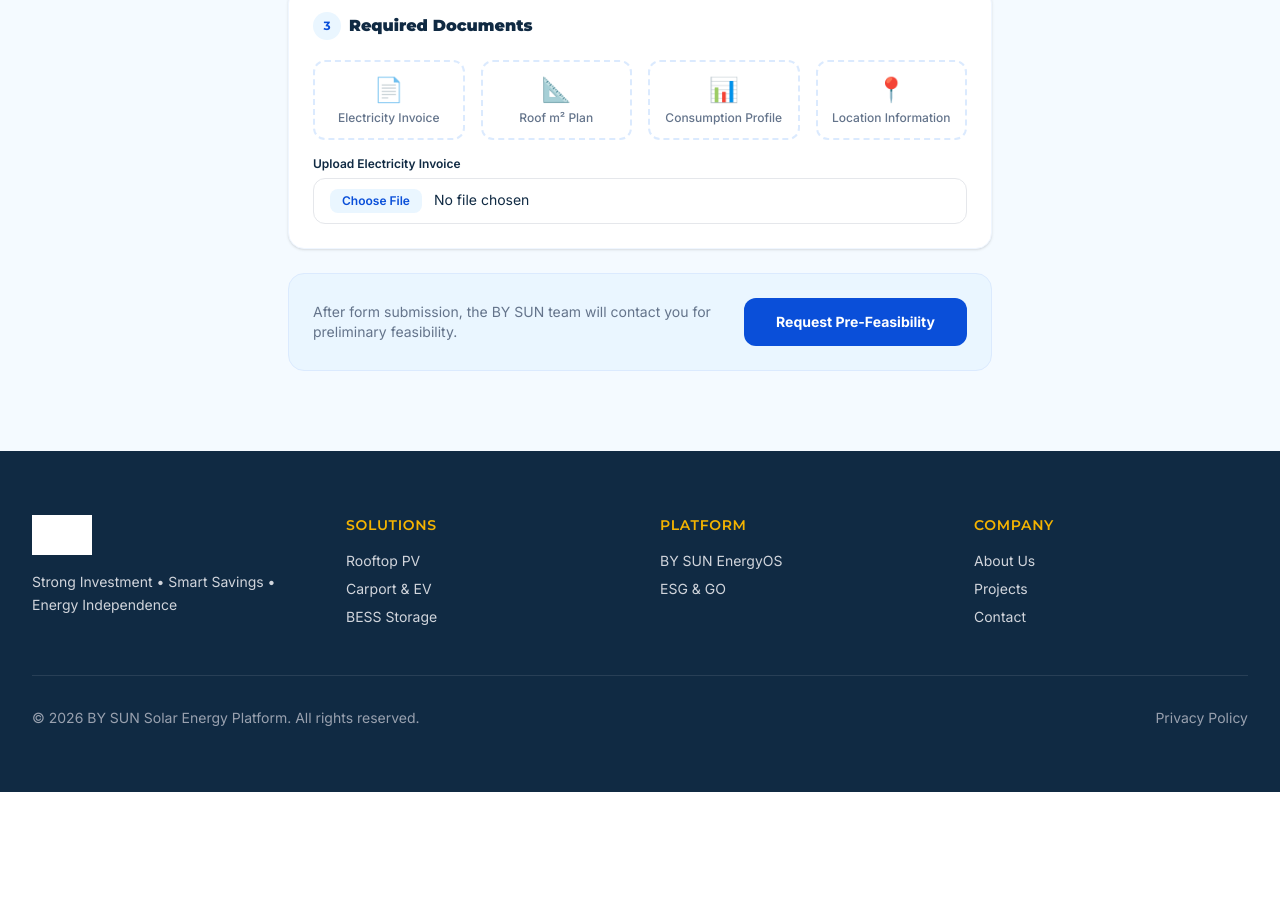
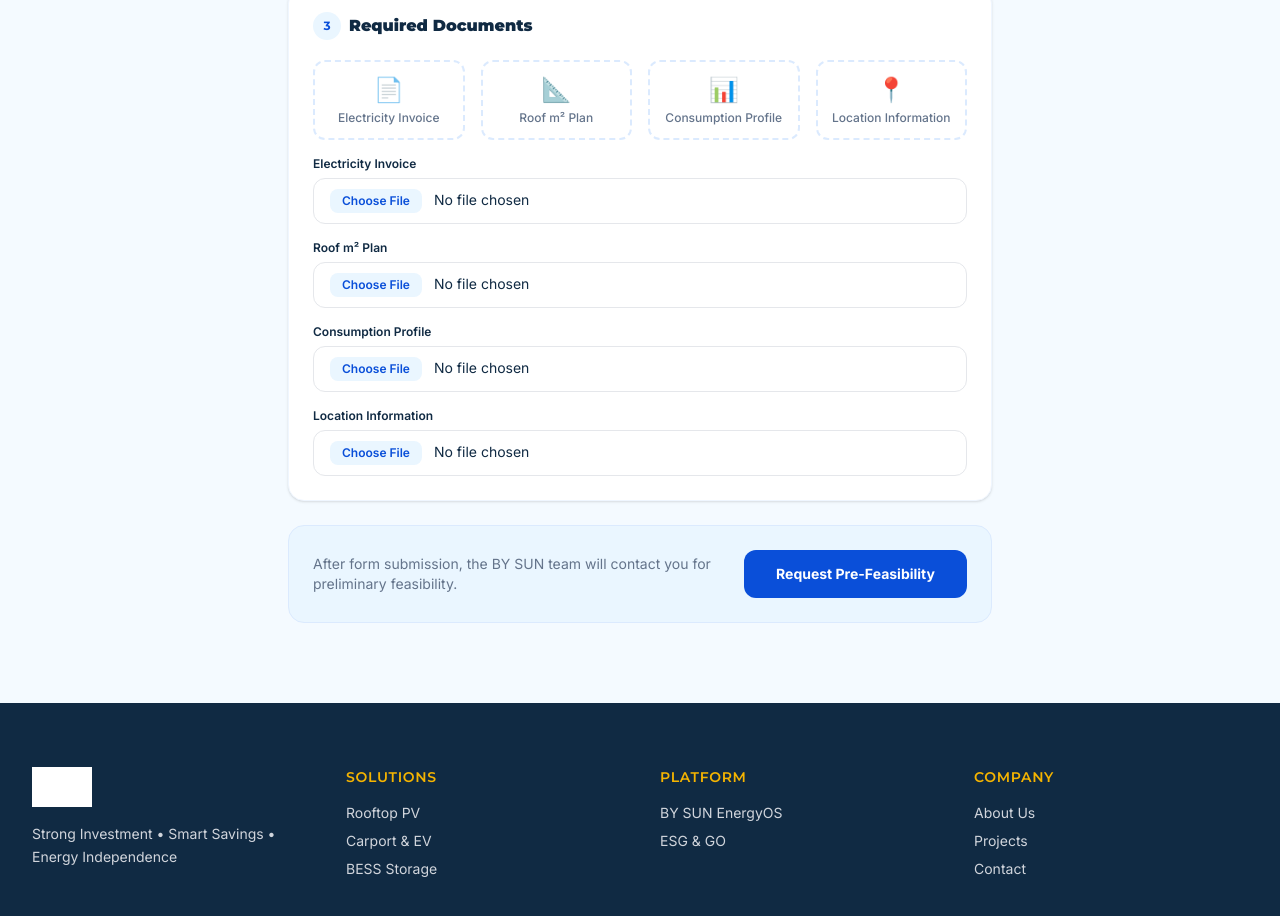
Before and after one commit to ozgurdenizozz/bysunweb, a Next.js app: page /en/contact in a window 1280 px wide. Shown: the part 899-1815 px from the top of the page. Before the commit the page ends 1691 px from the top, so only its background shows below. Built offline with nearby package versions, Linux system fonts and the light colour scheme.

Commit message:
feat: Add multiple file uploads for all document types

```diff
--- a/app/[locale]/api/contact/route.ts
+++ b/app/[locale]/api/contact/route.ts
@@ -14,7 +14,12 @@ export async function POST(req: NextRequest) {
     const location = formData.get('location') as string;
     const area = formData.get('area') as string;
     const consumption = formData.get('consumption') as string;
+
+    // Dosyaları topla
     const invoiceFile = formData.get('invoice') as File | null;
+    const roofPlanFile = formData.get('roof_plan') as File | null;
+    const consumptionFile = formData.get('consumption_profile') as File | null;
+    const locationFile = formData.get('location_doc') as File | null;
 
     // Validasyon
     if (!company || !contact_person || !phone || !email || !location) {
@@ -44,14 +49,18 @@ export async function POST(req: NextRequest) {
       </p>
     `;
 
-    // Dosya işle (varsa)
+    // Dosyaları işle (varsa)
     const attachments = [];
-    if (invoiceFile) {
-      const buffer = Buffer.from(await invoiceFile.arrayBuffer());
-      attachments.push({
-        filename: invoiceFile.name,
-        content: buffer,
-      });
+    const files = [invoiceFile, roofPlanFile, consumptionFile, locationFile];
+
+    for (const file of files) {
+      if (file) {
+        const buffer = Buffer.from(await file.arrayBuffer());
+        attachments.push({
+          filename: file.name,
+          content: buffer,
+        });
+      }
     }
 
     // Email gönder
--- a/app/[locale]/contact/page.tsx
+++ b/app/[locale]/contact/page.tsx
@@ -158,14 +158,23 @@ export default function ContactPage() {
                     </div>
                   ))}
                 </div>
-                <div>
-                  <label className="block text-xs font-semibold text-[#102A43] mb-1.5">{t("invoice")}</label>
-                  <input
-                    name="invoice"
-                    type="file"
-                    accept=".pdf,.jpg,.jpeg,.png"
-                    className="w-full border border-gray-200 rounded-xl px-4 py-2.5 text-sm text-[#102A43] file:mr-3 file:border-0 file:bg-[#EAF6FF] file:text-[#0A4FD9] file:font-semibold file:rounded-lg file:px-3 file:py-1 file:text-xs"
-                  />
+                <div className="space-y-4">
+                  {[
+                    { label: t("doc1"), name: "invoice" },
+                    { label: t("doc2"), name: "roof_plan" },
+                    { label: t("doc3"), name: "consumption_profile" },
+                    { label: t("doc4"), name: "location_doc" },
+                  ].map((doc) => (
+                    <div key={doc.name}>
+                      <label className="block text-xs font-semibold text-[#102A43] mb-1.5">{doc.label}</label>
+                      <input
+                        name={doc.name}
+                        type="file"
+                        accept=".pdf,.jpg,.jpeg,.png"
+                        className="w-full border border-gray-200 rounded-xl px-4 py-2.5 text-sm text-[#102A43] file:mr-3 file:border-0 file:bg-[#EAF6FF] file:text-[#0A4FD9] file:font-semibold file:rounded-lg file:px-3 file:py-1 file:text-xs"
+                      />
+                    </div>
+                  ))}
                 </div>
               </div>
 
```
